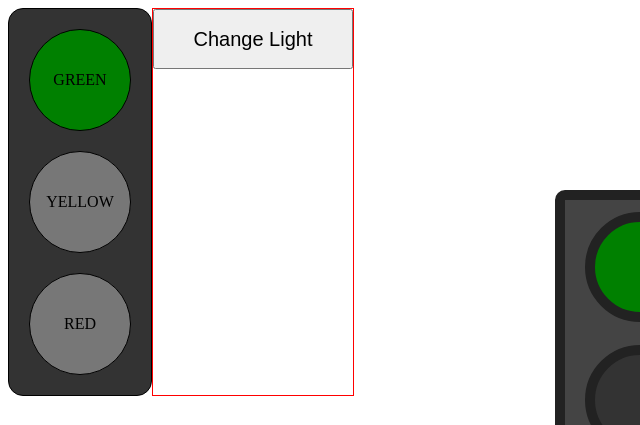
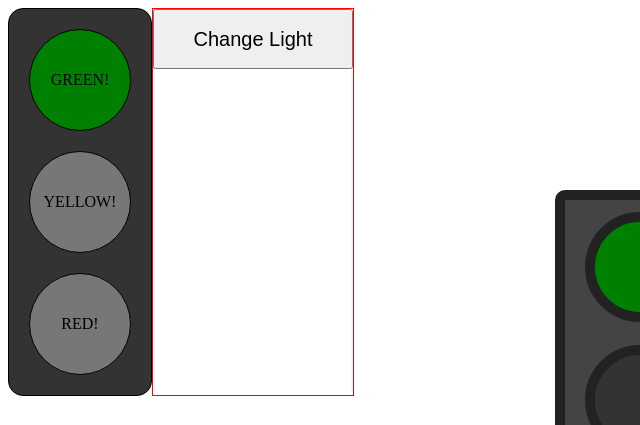
Before and after one commit to youthinkasido/trafficlights, a website: page index.html in a window 1280 px wide. Shown: the top 425 px of the page, 0-640 px from the left. Drawn offline with nearby package versions, Linux system fonts and the light colour scheme.

```diff
--- a/index.html
+++ b/index.html
@@ -11,9 +11,9 @@
     <script src="./app.js"></script>
     <script src="https://ajax.googleapis.com/ajax/libs/jquery/3.2.1/jquery.min.js"></script>
     <div class="traffic-light">
-      <div id="green-light">GREEN</div>
-      <div id="yellow-light">YELLOW</div>
-      <div id="red-light">RED</div>
+      <div id="green-light">GREEN!</div>
+      <div id="yellow-light">YELLOW!</div>
+      <div id="red-light">RED!</div>
     </div>
 
     <div class="light-controls">
```
